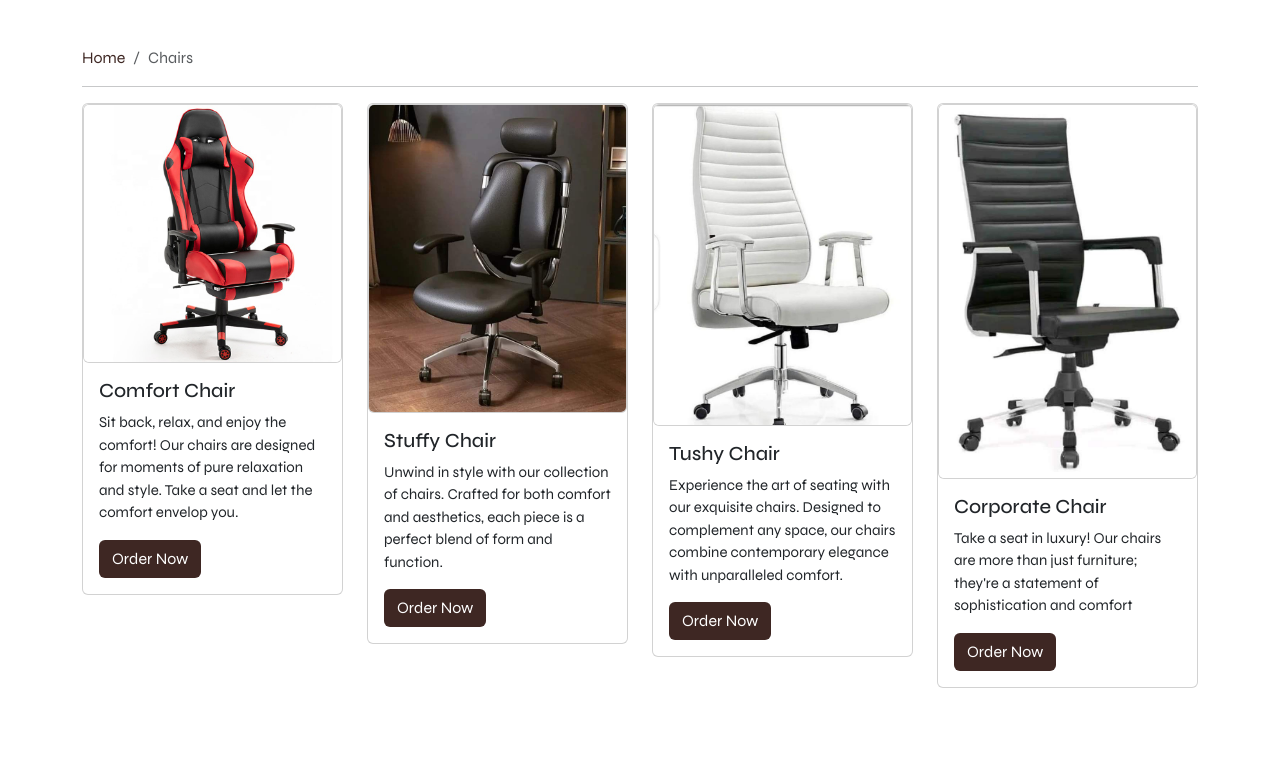
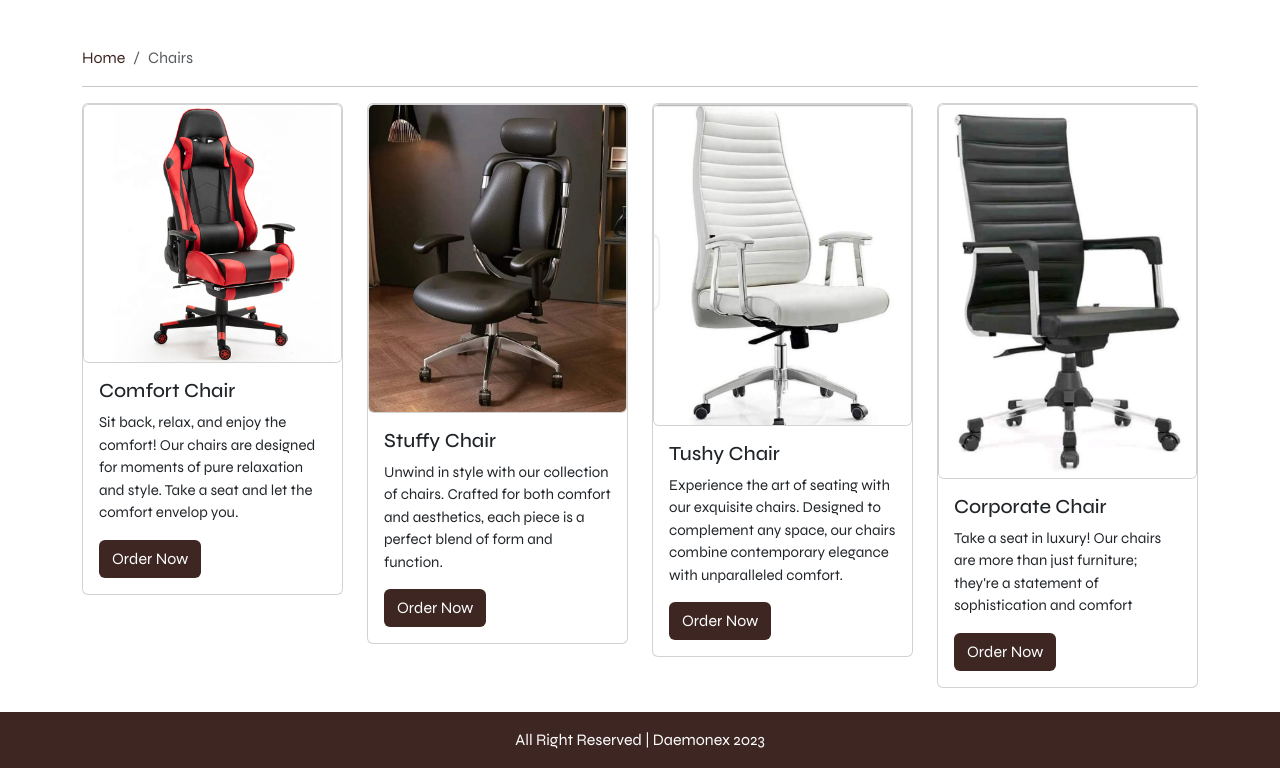
Before and after one commit to tech03-maker/FurnitureProject, a React (Vite) app: page /chair in a window 1280 px wide. Shown: the part 693-1461 px from the top of the page. Before the commit the page ends 1381 px from the top, so only its background shows below. Built offline with nearby package versions, Linux system fonts and the light colour scheme.

Commit message:
footer adjustment

```diff
--- a/src/components/Chair/Chair.tsx
+++ b/src/components/Chair/Chair.tsx
@@ -88,6 +88,9 @@ export const Chair = () => {
           </div>
         </div>
       </div>
+      <footer className="mt-4">
+        <span>All Right Reserved | Daemonex 2023</span>
+      </footer>
     </Fragment>
   );
 };
```
